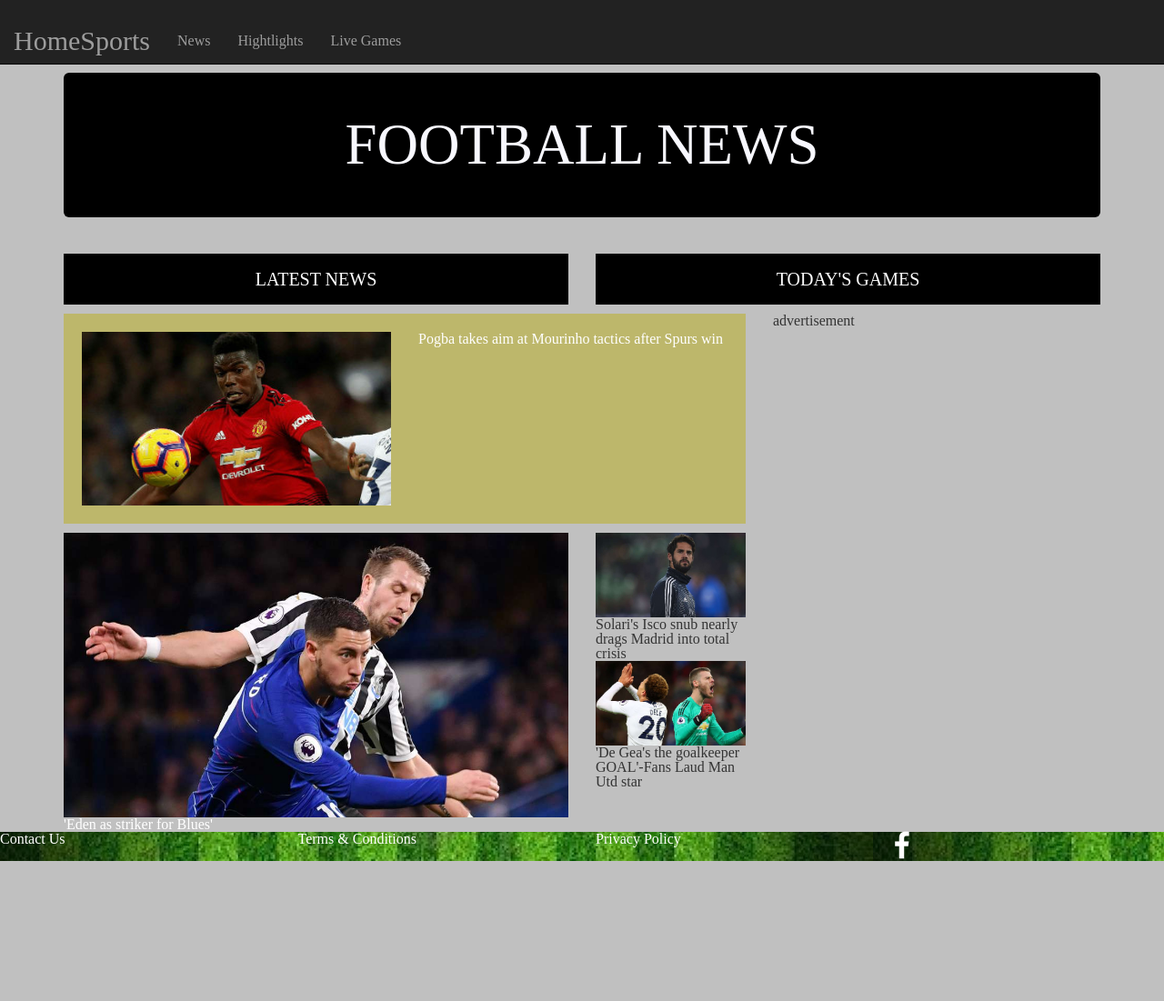
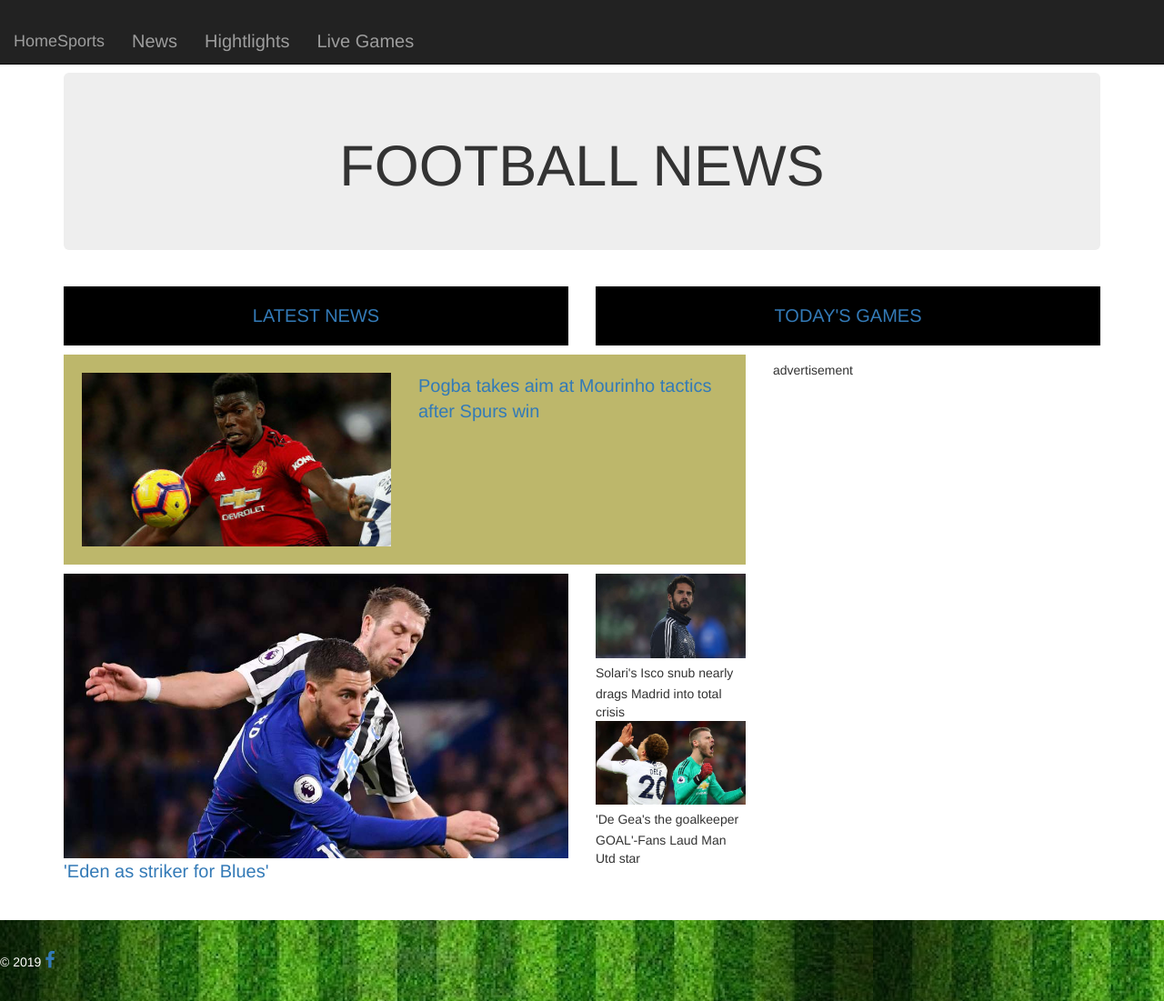
Before and after one commit to Richpong212/HomeSports, a plain HTML site: page index.html in a window 1280 px wide. Shown: the whole page at 91% size. Before the commit the page ends 947 px from the top, so only its background shows below. Drawn offline with nearby package versions, Linux system fonts and the light colour scheme.

Commit message:
commit message

```diff
--- a/index.html
+++ b/index.html
@@ -3,9 +3,8 @@
   <head>
     <meta charset="utf-8">
     <title>HomeSports</title>
+    <link rel="stylesheet" href="./resources/style.css">
     <link rel="stylesheet" href="https://maxcdn.bootstrapcdn.com/bootstrap/3.3.7/css/bootstrap.min.css" integrity="sha384-BVYiiSIFeK1dGmJRAkycuHAHRg32OmUcww7on3RYdg4Va+PmSTsz/K68vbdEjh4u" crossorigin="anonymous">
-    <link rel="stylesheet" href="./resources/style.css">
-    <link rel="stylesheet" href="./resources/reset.css">
     <link rel="stylesheet" href="https://stackpath.bootstrapcdn.com/font-awesome/4.7.0/css/font-awesome.min.css">
   </head>
   <body>
@@ -88,33 +87,11 @@
     </div>
 
 
+    <!-- Footer -->
+  <footer class="page-footer font-small blue">
+    <div class="footer-copyright text-left py-3">© 2019 <a href="https://www.facebook.com/HomeSports-276026526423996/"><i class="fa fa-facebook"></i></a></div>
+  </footer>
 
-
-
-
-
-
-
-
-
-    <div class="container-fluid">
-      <footer class="row">
-        <div class="row">
-          <div class="col-md-3">
-            <h5><a href="#">Contact Us</a></h5>
-          </div>
-          <div class="col-md-3">
-            <h5><a href="#">Terms & Conditions</a></h5>
-          </div>
-          <div class="col-md-3">
-            <h5><a href="#">Privacy Policy</a></h5>
-          </div>
-          <div class="col-md-3">
-            <a href="#"><i class="fa fa-facebook fa-2x"></i></a>
-          </div>
-        </div>
-      </footer>
-    </div>
 
   </body>
 </html>
--- a/resources/style.css
+++ b/resources/style.css
@@ -34,12 +34,12 @@ body {
 }
 
 footer {
+  background-color: black;
+  color: white;
+  padding-top: 30px;
+  padding-bottom: 30px;
+  margin-top: 40px;
   background-image: url("./Images/soccer.jpg");
-  padding: 80px;
-  color: white;
-  font-size: 30px;
-  margin-top: 50px;
-  font-weight: 600;
 }
 
 .jumbotron {
```
